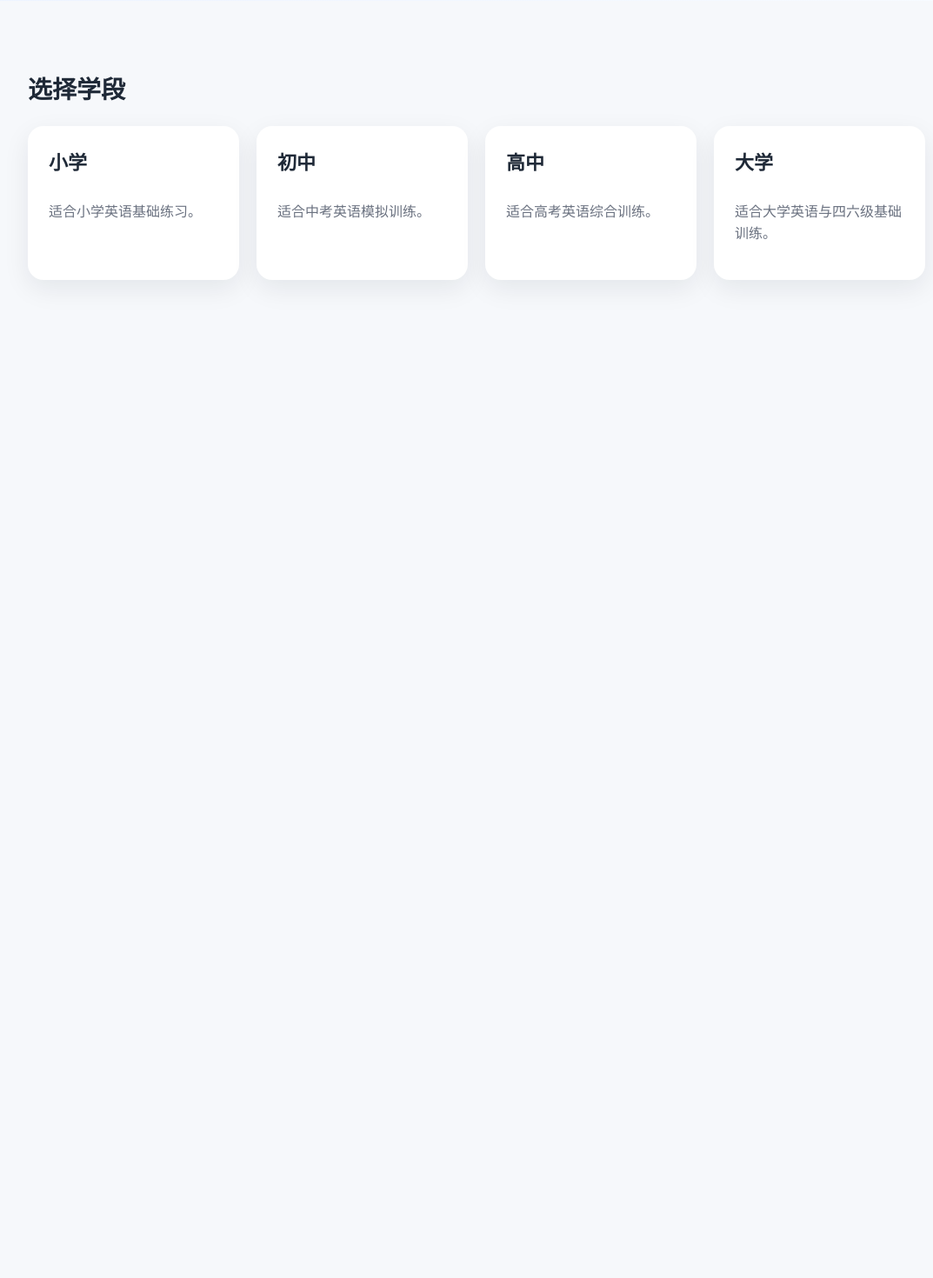
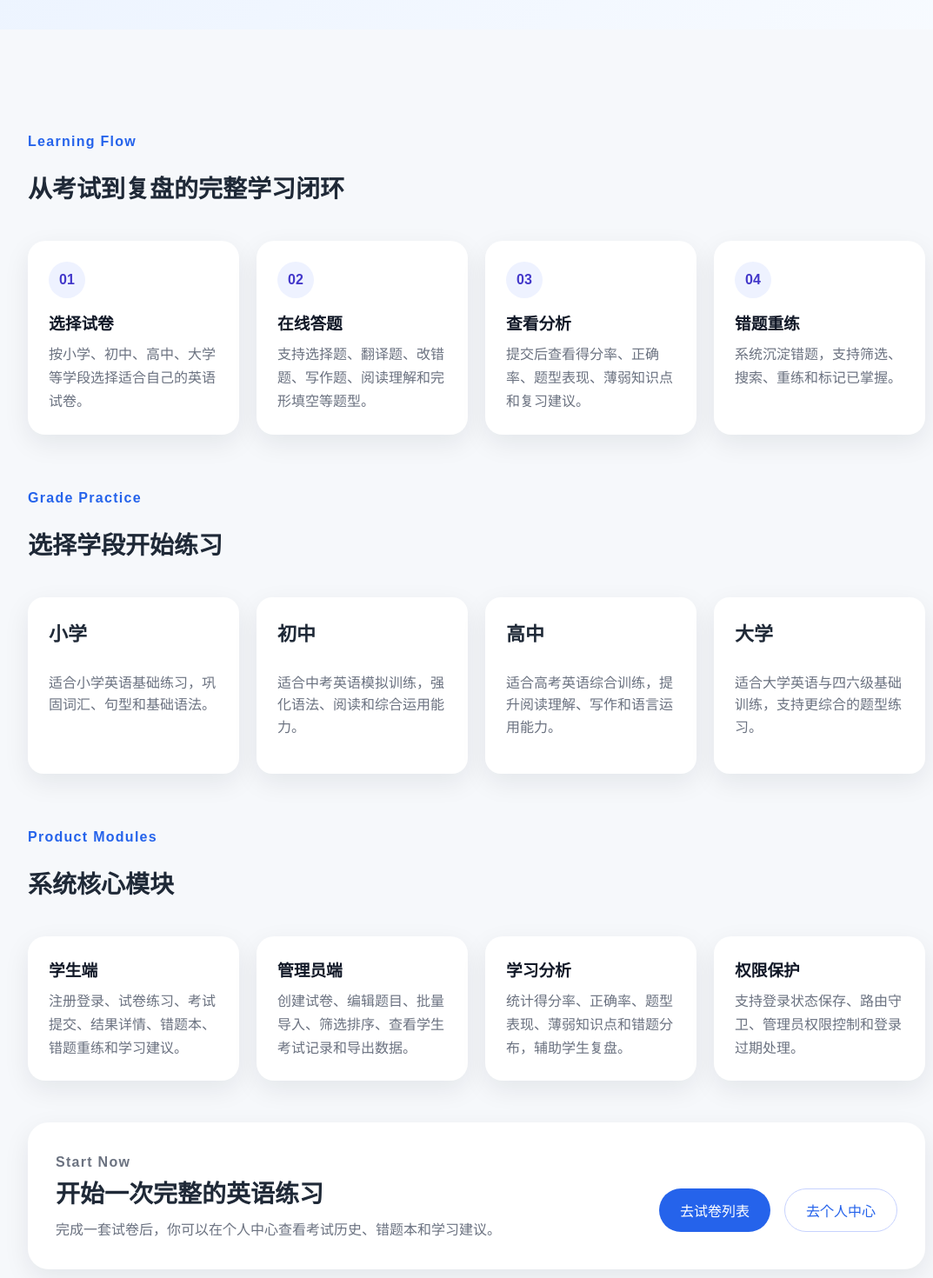
Before and after one commit to HUANGTINGTING-UBAND/english-exam-system-v3-codex, a Vue app in the folder frontend/: page /#/ in a window 1280 px wide. Shown: the part 480-1950 px from the top of the page at 87% size, without its empty margins (92-1165 px from the left). Before the commit the page ends 858 px from the top, so only its background shows below. Built offline with nearby package versions, Linux system fonts and the light colour scheme; no server answers.

Commit message:
polish homepage and readme

```diff
--- a/frontend/src/style.css
+++ b/frontend/src/style.css
@@ -2190,3 +2190,89 @@ h1 {
     grid-template-columns: 1fr;
   }
 }
+
+.home-feature-section {
+  margin-top: 48px;
+}
+
+.home-flow-grid,
+.home-module-grid {
+  display: grid;
+  grid-template-columns: repeat(4, minmax(0, 1fr));
+  gap: 20px;
+}
+
+.home-flow-card,
+.home-module-card {
+  background: white;
+  border-radius: 20px;
+  padding: 24px;
+  box-shadow: 0 10px 30px rgba(15, 23, 42, 0.08);
+}
+
+.home-flow-card span {
+  display: inline-flex;
+  width: 42px;
+  height: 42px;
+  border-radius: 999px;
+  align-items: center;
+  justify-content: center;
+  background: #eef2ff;
+  color: #4338ca;
+  font-weight: 800;
+  margin-bottom: 14px;
+}
+
+.home-flow-card h3,
+.home-module-card h3 {
+  margin: 0 0 10px;
+  color: #111827;
+}
+
+.home-flow-card p,
+.home-module-card p {
+  margin: 0;
+  color: #6b7280;
+  line-height: 1.7;
+}
+
+.home-cta-card {
+  margin-top: 48px;
+  padding: 32px;
+  border-radius: 24px;
+  background: white;
+  box-shadow: 0 10px 30px rgba(15, 23, 42, 0.08);
+  display: flex;
+  justify-content: space-between;
+  gap: 24px;
+  align-items: center;
+}
+
+.home-cta-card h2 {
+  margin: 0 0 10px;
+}
+
+.home-cta-card p {
+  margin: 0;
+  color: #6b7280;
+  line-height: 1.7;
+}
+
+@media (max-width: 980px) {
+  .home-flow-grid,
+  .home-module-grid {
+    grid-template-columns: repeat(2, minmax(0, 1fr));
+  }
+
+  .home-cta-card {
+    flex-direction: column;
+    align-items: flex-start;
+  }
+}
+
+@media (max-width: 640px) {
+  .home-flow-grid,
+  .home-module-grid {
+    grid-template-columns: 1fr;
+  }
+}
--- a/frontend/src/views/HomeView.vue
+++ b/frontend/src/views/HomeView.vue
@@ -40,6 +40,14 @@ onMounted(() => {
               个人中心
             </RouterLink>
 
+            <RouterLink
+              v-if="currentUser.role === 'ADMIN'"
+              class="home-auth-link"
+              to="/admin"
+            >
+              管理员后台
+            </RouterLink>
+
             <button class="home-auth-button" @click="handleLogout">
               退出登录
             </button>
@@ -58,10 +66,10 @@ onMounted(() => {
 
         <p class="tag">English Exam System</p>
 
-        <h1>英语在线模拟考试系统</h1>
+        <h1>英语在线模拟考试与错题学习系统</h1>
 
         <p class="desc">
-          支持学段选择、限时答题、自动评分、薄弱项分析与错题沉淀。
+          支持在线考试、自动评分、结果分析、薄弱知识点定位、错题本沉淀和管理员试卷管理，帮助学生形成完整学习闭环。
         </p>
 
         <div class="actions">
@@ -70,44 +78,153 @@ onMounted(() => {
           </RouterLink>
 
           <RouterLink class="secondary-btn" to="/profile">
-            查看我的记录
+            查看学习记录
+          </RouterLink>
+
+          <RouterLink
+            v-if="currentUser?.role === 'ADMIN'"
+            class="secondary-btn"
+            to="/admin"
+          >
+            管理试卷
           </RouterLink>
         </div>
       </div>
     </header>
 
     <main class="section">
-      <h2>选择学段</h2>
+      <section class="home-feature-section">
+        <div class="section-title-row">
+          <div>
+            <p class="tag">Learning Flow</p>
+            <h2>从考试到复盘的完整学习闭环</h2>
+          </div>
+        </div>
+
+        <div class="home-flow-grid">
+          <div class="home-flow-card">
+            <span>01</span>
+            <h3>选择试卷</h3>
+            <p>按小学、初中、高中、大学等学段选择适合自己的英语试卷。</p>
+          </div>
+
+          <div class="home-flow-card">
+            <span>02</span>
+            <h3>在线答题</h3>
+            <p>支持选择题、翻译题、改错题、写作题、阅读理解和完形填空等题型。</p>
+          </div>
+
+          <div class="home-flow-card">
+            <span>03</span>
+            <h3>查看分析</h3>
+            <p>提交后查看得分率、正确率、题型表现、薄弱知识点和复习建议。</p>
+          </div>
+
+          <div class="home-flow-card">
+            <span>04</span>
+            <h3>错题重练</h3>
+            <p>系统沉淀错题，支持筛选、搜索、重练和标记已掌握。</p>
+          </div>
+        </div>
+      </section>
+
+      <section class="home-feature-section">
+        <div class="section-title-row">
+          <div>
+            <p class="tag">Grade Practice</p>
+            <h2>选择学段开始练习</h2>
+          </div>
+        </div>
 
         <div class="grade-grid">
           <div class="grade-card">
             <RouterLink class="grade-title-link" to="/exams?grade=primary">
               小学
             </RouterLink>
-          <p>适合小学英语基础练习。</p>
+            <p>适合小学英语基础练习，巩固词汇、句型和基础语法。</p>
           </div>
 
           <div class="grade-card">
             <RouterLink class="grade-title-link" to="/exams?grade=junior">
               初中
             </RouterLink>
-          <p>适合中考英语模拟训练。</p>
+            <p>适合中考英语模拟训练，强化语法、阅读和综合运用能力。</p>
           </div>
 
           <div class="grade-card">
             <RouterLink class="grade-title-link" to="/exams?grade=senior">
               高中
             </RouterLink>
-          <p>适合高考英语综合训练。</p>
+            <p>适合高考英语综合训练，提升阅读理解、写作和语言运用能力。</p>
           </div>
 
           <div class="grade-card">
             <RouterLink class="grade-title-link" to="/exams?grade=college">
               大学
             </RouterLink>
-          <p>适合大学英语与四六级基础训练。</p>
+            <p>适合大学英语与四六级基础训练，支持更综合的题型练习。</p>
           </div>
         </div>
+      </section>
+
+      <section class="home-feature-section">
+        <div class="section-title-row">
+          <div>
+            <p class="tag">Product Modules</p>
+            <h2>系统核心模块</h2>
+          </div>
+        </div>
+
+        <div class="home-module-grid">
+          <div class="home-module-card">
+            <h3>学生端</h3>
+            <p>
+              注册登录、试卷练习、考试提交、结果详情、错题本、错题重练和学习建议。
+            </p>
+          </div>
+
+          <div class="home-module-card">
+            <h3>管理员端</h3>
+            <p>
+              创建试卷、编辑题目、批量导入、筛选排序、查看学生考试记录和导出数据。
+            </p>
+          </div>
+
+          <div class="home-module-card">
+            <h3>学习分析</h3>
+            <p>
+              统计得分率、正确率、题型表现、薄弱知识点和错题分布，辅助学生复盘。
+            </p>
+          </div>
+
+          <div class="home-module-card">
+            <h3>权限保护</h3>
+            <p>
+              支持登录状态保存、路由守卫、管理员权限控制和登录过期处理。
+            </p>
+          </div>
+        </div>
+      </section>
+
+      <section class="home-cta-card">
+        <div>
+          <p class="tag">Start Now</p>
+          <h2>开始一次完整的英语练习</h2>
+          <p>
+            完成一套试卷后，你可以在个人中心查看考试历史、错题本和学习建议。
+          </p>
+        </div>
+
+        <div class="actions">
+          <RouterLink class="primary-btn" to="/exams">
+            去试卷列表
+          </RouterLink>
+
+          <RouterLink class="secondary-btn" to="/profile">
+            去个人中心
+          </RouterLink>
+        </div>
+      </section>
     </main>
   </div>
 </template>
```
Also changed, not shown: 1 other file (tests, documents, lock files or other folders). Lines whose indentation alone changed are shown as unchanged.
